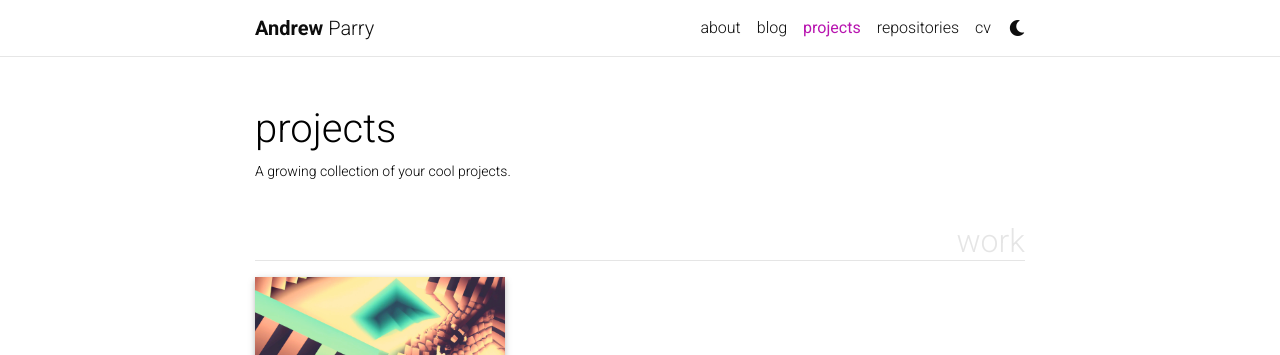
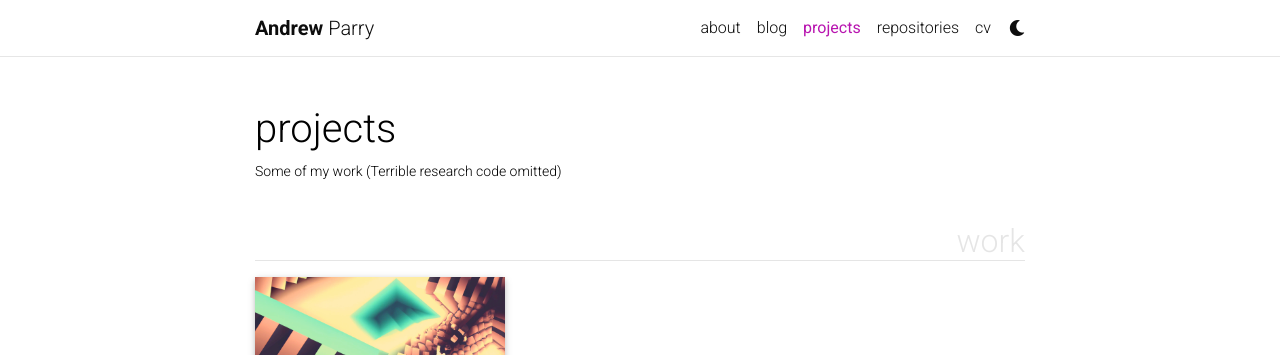
Before and after one commit to Parry-Parry/parry-parry.github.io, a Jekyll site: the page built from _pages/projects.md, in a window 1280 px wide. Shown: the top 355 px of the page. Built offline with Jekyll 4.4.1, drawn with Linux system fonts in a browser that asks for light colours; full-size pictures stand in for the smaller copies a plugin makes; comment, search, counter and statistics services are not loaded; a style sheet for code colours, icons or effects is not loaded.

Commit message:
Updating projects

```diff
--- a/_pages/projects.md
+++ b/_pages/projects.md
@@ -2,7 +2,7 @@
 layout: page
 title: projects
 permalink: /projects/
-description: A growing collection of your cool projects.
+description: Some of my work (Terrible research code omitted)
 nav: true
 nav_order: 2
 display_categories: [work]
```
